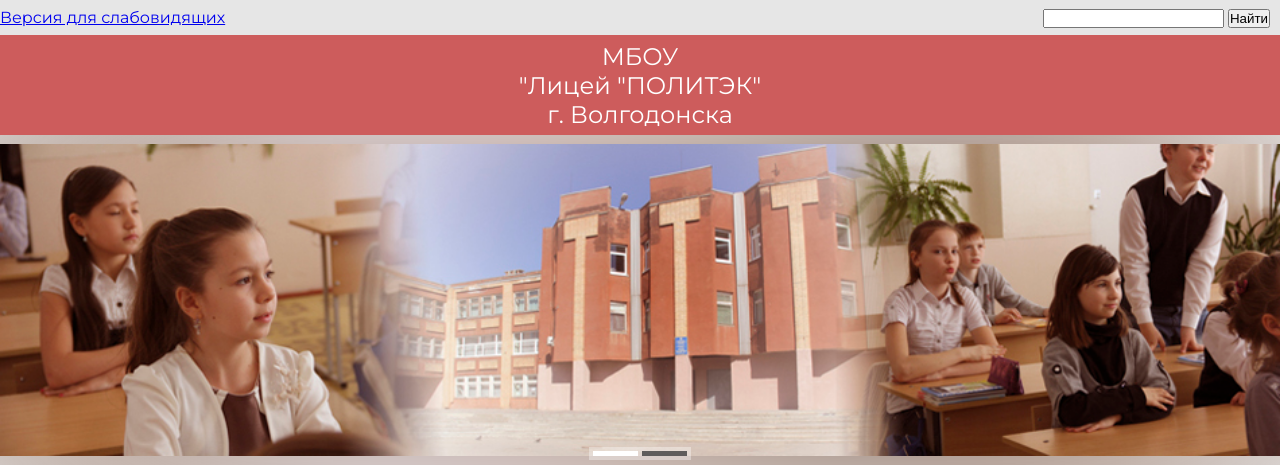
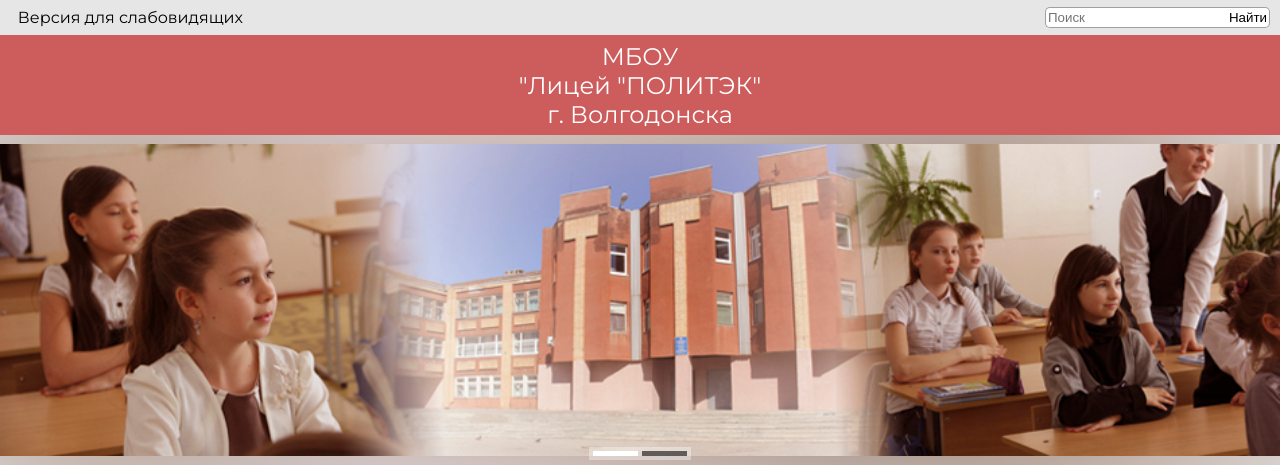
Before and after one commit to MaxProvy/Diplom, a PHP site: page /?page=0 in a window 1280 px wide. Shown: the top 469 px of the page. Run offline with PHP 8.4, Linux system fonts and the light colour scheme; data that the repository does not hold is empty; some libraries are stand-ins or nearby versions.

Commit message:
Изменения z-index меню и добавлен поиск

```diff
--- a/css/style.css
+++ b/css/style.css
@@ -28,6 +28,48 @@ body {
 
 .preheader > .poisk {
     margin-right: 10px;
+    display: flex;
+}
+
+a#specialButton {
+    margin-left: 1%;
+    color: #000;
+    text-decoration: none;
+    height: inherit;
+    display: flex;
+    align-items: center;
+    padding: 0 5px;
+}
+
+a#specialButton:hover {
+    background: #d4d4d4;
+}
+
+input[type="search"] {
+    padding: 2px;
+    outline-style: none;
+    border-top: 1px solid #a0a0a0;
+    border-bottom: 1px solid #a0a0a0;
+    border-right: none;
+    border-left: 1px solid #a0a0a0;
+    border-top-left-radius: 5px;
+    border-bottom-left-radius: 5px;
+}
+
+input[type="submit"] {
+    padding: 2px;
+    border-top: 1px solid #a0a0a0;
+    border-right: 1px solid #a0a0a0;
+    border-bottom: 1px solid #a0a0a0;
+    border-left: none;
+    background: #fff;
+    outline: none;
+    border-top-right-radius: 5px;
+    border-bottom-right-radius: 5px;
+}
+
+input[type="submit"]:hover {
+    background: #d4d4d4;
 }
 
 /*endregion*/
@@ -132,7 +174,7 @@ header {
     align-items: center;
     cursor: default;
     box-shadow: inset 0 0 10px 0px #964a4a;
-    z-index: 0;
+    z-index: 1;
 }
 
 /*header a{*/
@@ -388,28 +430,28 @@ span.numart, span.methart {
 }
 
 .image {
-    margin:30px;
-    float:left;
-    cursor:pointer;
-    max-height:100px;
+    margin: 30px;
+    float: left;
+    cursor: pointer;
+    max-height: 100px;
 }
 
 .popup {
     position: fixed;
     height: 100%;
-    width:100%;
+    width: 100%;
     top: 0;
-    left:0;
-    display:none;
-    text-align:center;
+    left: 0;
+    display: none;
+    text-align: center;
 }
 
 .popup_bg {
-    background:rgba(0,0,0,0.4);
-    position:absolute;
+    background: rgba(0, 0, 0, 0.4);
+    position: absolute;
     z-index: 5;
-    height:100%;
-    width:100%;
+    height: 100%;
+    width: 100%;
 }
 
 
@@ -417,7 +459,7 @@ span.numart, span.methart {
     position: relative;
     z-index: 10000;
     max-height: 94%;
-    max-width:94%;
+    max-width: 94%;
     margin: 1% 0 0 0;
 }
 
--- a/index.php
+++ b/index.php
@@ -1,8 +1,8 @@
 <?php
 require_once 'modules/config.php';
 
+//print_r($_GET);
 if ($_GET['article']) {
-//    print_r($_GET);
     $method = 'article';
     $param = $_GET['article'];
     require_once 'modules/top.php';
@@ -16,6 +16,14 @@ if ($_GET['article']) {
     require_once 'modules/header.php';
     require_once 'modules/article.php';
     require_once 'modules/bot.php';
+} else if ($_GET['search']) {
+//    echo "Страница поиска";
+    $method = 'search';
+    $param = $_GET['pages'];
+    require_once 'modules/top.php';
+    require_once 'modules/header.php';
+    require_once 'modules/search.php';
+    require_once 'modules/bot.php';
 } else {
     require_once 'modules/top.php';
     require_once 'modules/slider.php';
--- a/modules/top.php
+++ b/modules/top.php
@@ -16,13 +16,17 @@
 <body>
 <div class="preheader">
     <!--    <p>Версия для слабовидящих</p>-->
-        <a id="specialButton" href="#"><p>Версия для слабовидящих</p></a>
-<!--    <a id="specialButton" href="#"><img src="https://lidrekon.ru/images/special.png" alt="ВЕРСИЯ ДЛЯ СЛАБОВИДЯЩИХ"-->
-<!--                                        title="ВЕРСИЯ ДЛЯ СЛАБОВИДЯЩИХ"/></a>-->
-    <div class="poisk">
-        <input type="text">
-        <button>Найти</button>
-    </div>
+    <a id="specialButton" href="#"><p>Версия для слабовидящих</p></a>
+    <!--    <a id="specialButton" href="#"><img src="https://lidrekon.ru/images/special.png" alt="ВЕРСИЯ ДЛЯ СЛАБОВИДЯЩИХ"-->
+    <!--                                        title="ВЕРСИЯ ДЛЯ СЛАБОВИДЯЩИХ"/></a>-->
+    <!--    <div class="poisk">-->
+    <!--        <input type="text">-->
+    <!--        <button>Найти</button>-->
+    <!--    </div>-->
+    <form class="poisk" method="get" action="/">
+        <input type="search" name="search" minlength="3" placeholder="Поиск">
+        <input type="submit" value="Найти">
+    </form>
 </div>
 <div class="titul">
     <a href="/">МБОУ<br>"Лицей "ПОЛИТЭК"<br>г.
--- a/modules/verticalMenu.php
+++ b/modules/verticalMenu.php
@@ -25,7 +25,7 @@
             if (!empty($item['href'])) {
                 echo "<li><a href='$href'>$menuname</a></li>";
             } else {
-                echo "<li><a href='$href'>$menuname</a><ul>";
+                echo "<li><a>$menuname</a><ul>";
 
                 foreach ($subitems as $subitem) {
 
@@ -55,7 +55,8 @@
         <img src="http://politek1.ucoz.ru/new_style/ais.png" alt="">
     </a>
     <a href="http://rosatomschool.ru">
-        <img src="https://image.jimcdn.com/app/cms/image/transf/dimension=192x1024:format=png/path/s99b67e6035b6b384/image/i19f4556f6f78129e/version/1475411051/image.png" alt="">
+        <img src="https://image.jimcdn.com/app/cms/image/transf/dimension=192x1024:format=png/path/s99b67e6035b6b384/image/i19f4556f6f78129e/version/1475411051/image.png"
+             alt="">
     </a>
     <a href="http://teacher19.ru/itogi-ii-vserossiieskogo-konkursa-obrazovatelnix-saietov-po-versii-imop-evolyuciya.html">
         <img src="http://teacher19.ru/docs/2winall.png" alt="">
```
Also changed, not shown: modules/search.php (added, +48 -0 lines).
